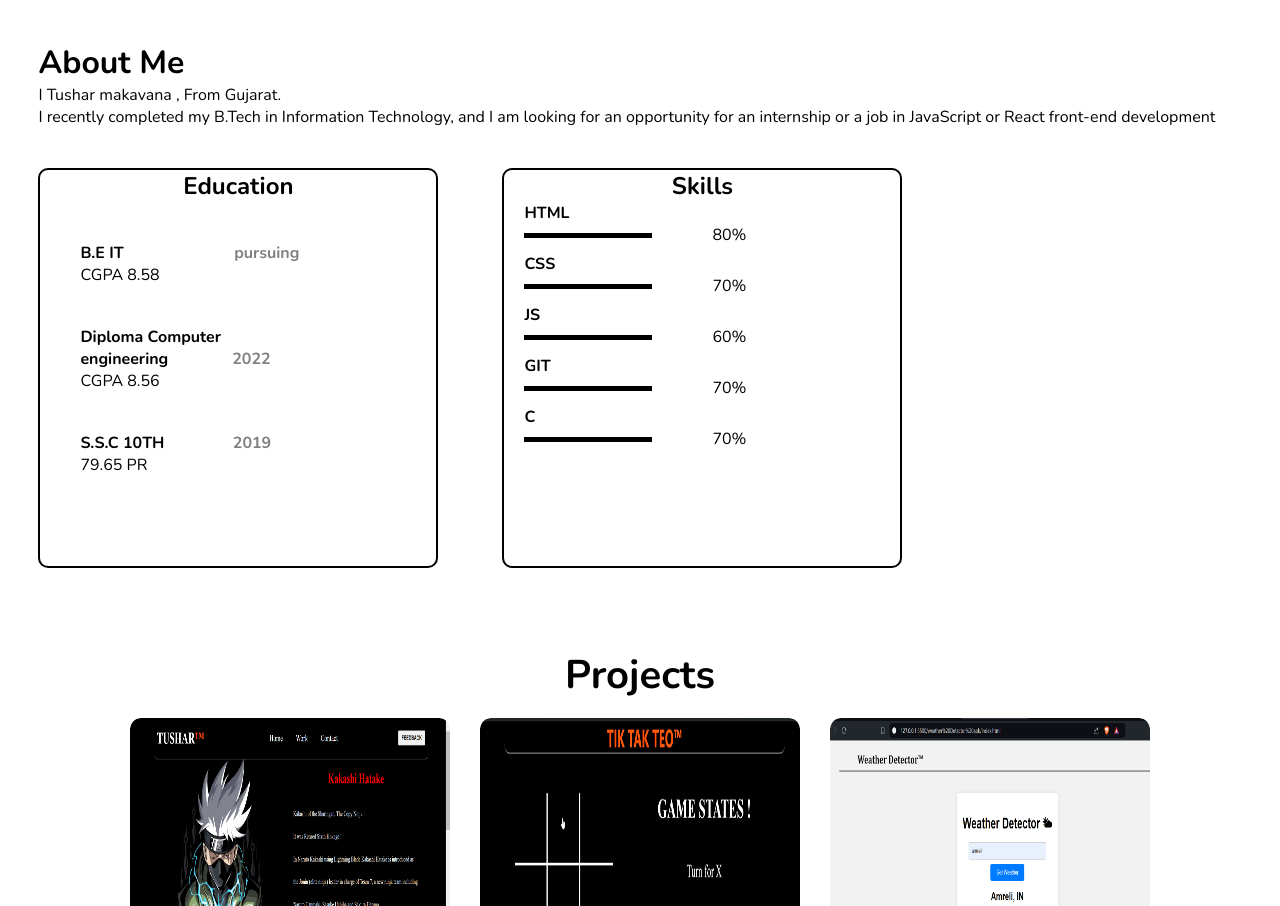
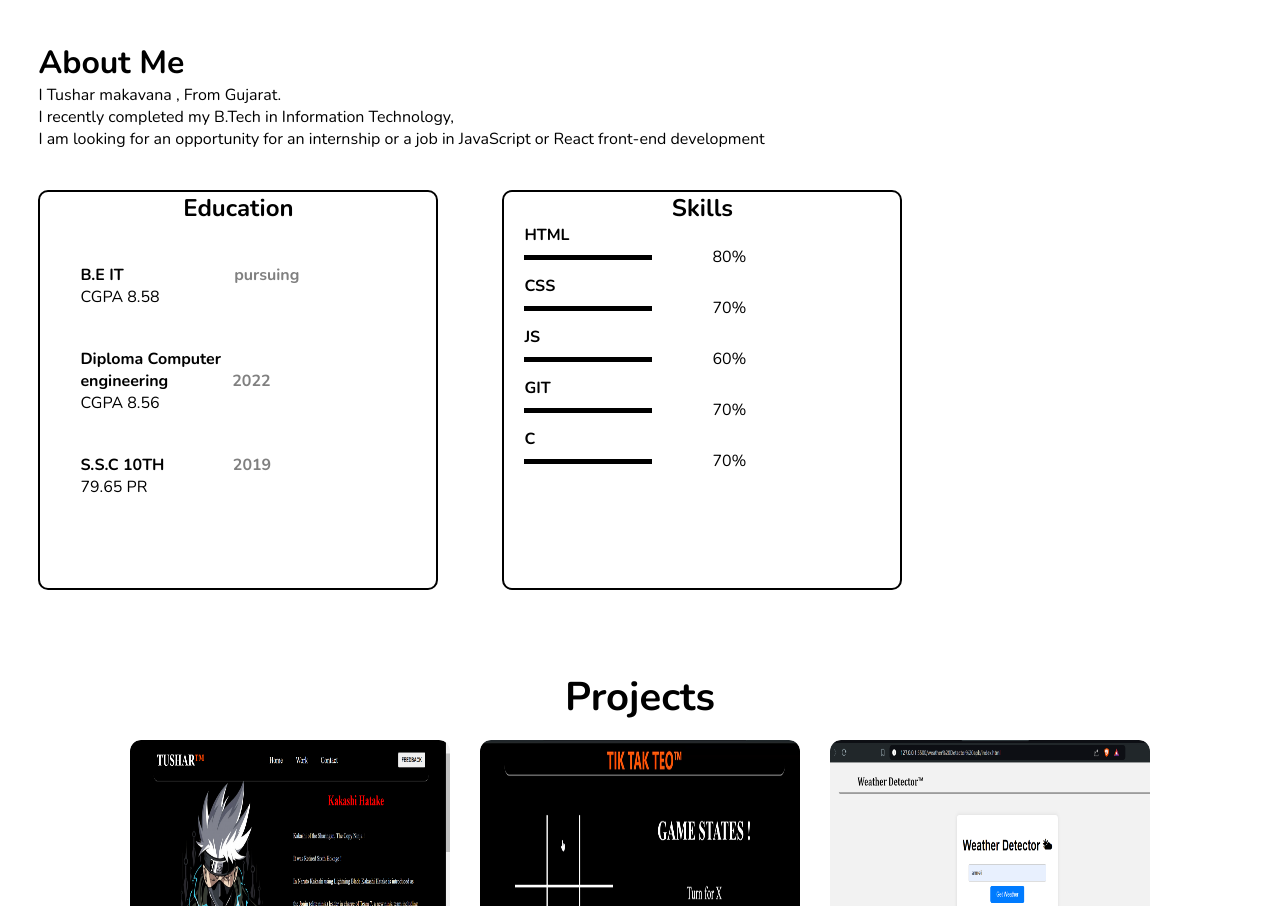
Before and after one commit to Tusharro7/plotfolio, a plain HTML site: page index.html in a window 1280 px wide. Shown: the part 1562-2468 px from the top of the page. Drawn offline with nearby package versions, Linux system fonts and the light colour scheme.

Commit message:
Updated homepage text

```diff
--- a/index.html
+++ b/index.html
@@ -52,7 +52,7 @@
                         <p>
                             I Tushar makavana , From Gujarat.
                         </p>
-                        <p> I recently completed my B.Tech in Information Technology, and I am looking for an opportunity for an internship or a job in JavaScript or React front-end development</p>
+                        <p> I recently completed my B.Tech in Information Technology, <br> I am looking for an opportunity for an internship or a job in JavaScript or React front-end development</p>
                         <div class="about-p2-2">
                             <div class="education">
                                 <h2>Education</h2>
```
